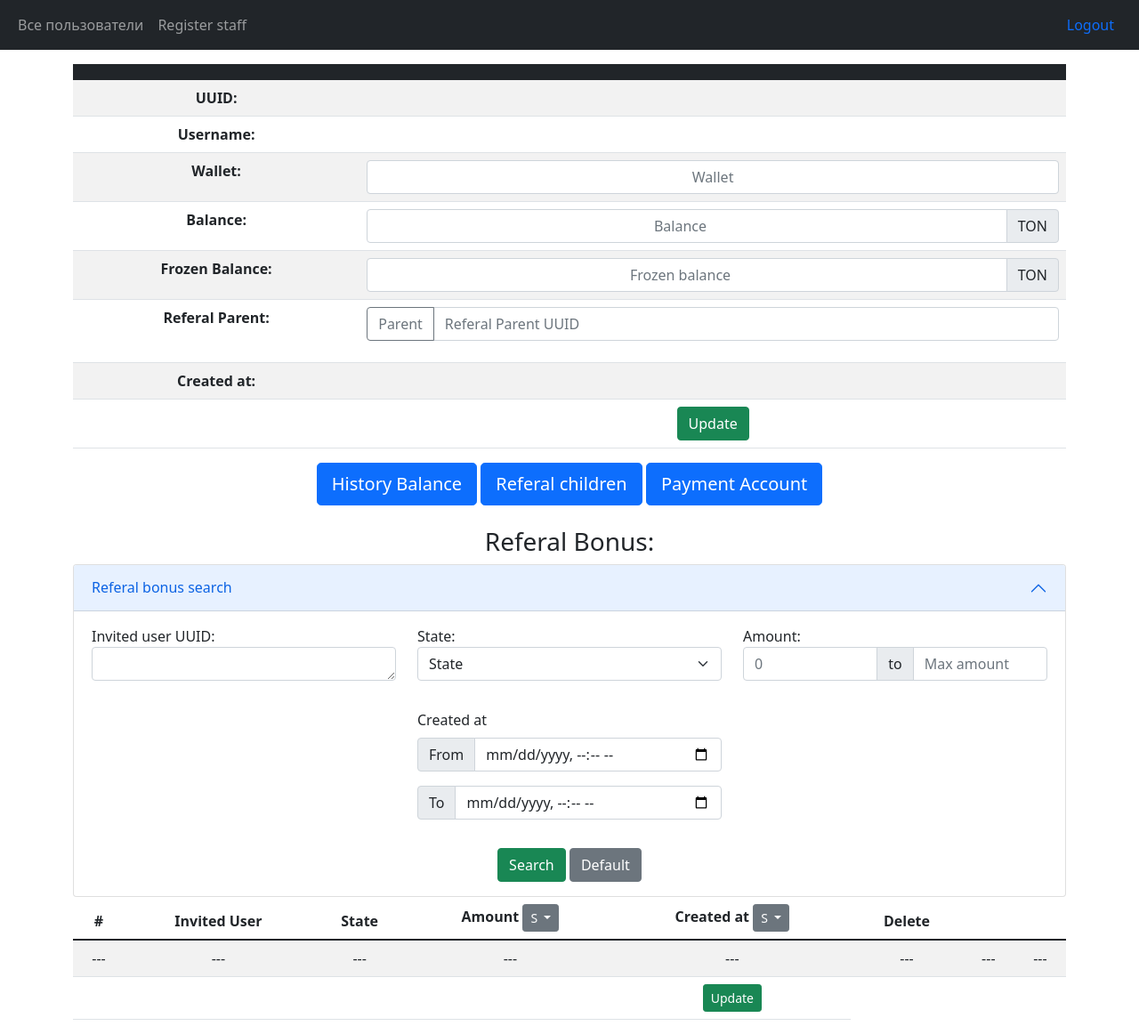
After one commit to Kyle-krn/P2P-TonCoin, a FastAPI app: template templates/user_referal_children.html in a window 1280 px wide. The commit adds this page. Shown: the whole page at 89% size. Run offline with FastAPI, Linux system fonts and the light colour scheme; the template is opened without the code that fills it, so the values that code supplies are empty; parts of the project's set-up code (start-up, migrations or seed data) failed here and were passed over.

Commit message:
User referal

```diff
--- a/main.py
+++ b/main.py
@@ -13,6 +13,7 @@ app.include_router(routes.event_router)
 app.include_router(routes.user_router)
 app.include_router(routes.history_balance_router)
 app.include_router(routes.login_router)
+app.include_router(routes.referal_router)
 
 
 
--- a/routes/__init__.py
+++ b/routes/__init__.py
@@ -2,3 +2,4 @@ from .event_routes import event_router
 from .users_routes import user_router
 from .history_balance_routes import history_balance_router
 from .login_routes import login_router
+from .referal_routes import referal_router
--- a/templates/user_detail.html
+++ b/templates/user_detail.html
@@ -21,7 +21,7 @@
         <td class="text-center"><b>UUID:</b></td>
         <td class="text-center">{{user.uuid}}</td>
       </tr>
-      <form action="/update_user/{{user.uuid}}{{params}}" method="post">
+      <form action="/update_user/{{user.uuid}}{{params | get_urlencode}}" method="post">
       <tr>
         <td class="text-center"><b>Username:</b></td>
         <td class="text-center">{{user.tg_username}}
@@ -57,10 +57,13 @@
         <td class="text-center">
             <div class="input-group mb-3">
                 {% if user.referal_user_id == None %}
-                <a class="btn btn-outline-secondary" href="#" type="button" id="button-addon1" role="button" disabled>Parent</a>
+                <a class="btn btn-outline-secondary" href="#" type="button" id="button-addon1" role="button" disabled>Parent
+                </a>
                 <input name="referal_parent" type="text" class="form-control" placeholder="Referal Parent UUID" aria-label="Example text with button addon" aria-describedby="button-addon1">
                 {% else %}
-                <a class="btn btn-outline-secondary" href="/user/{{user.referal_user_id}}" type="button" id="button-addon1" role="button">Parent</a>
+                <a class="btn btn-outline-secondary" href="/user/{{user.referal_user_id}}" type="button" id="button-addon1" role="button">
+                  {% if user.referal_user.tg_username %} {{ user.referal_user.tg_username }}{% else %}Parent{% endif %}
+                </a>
                 <input name="referal_parent" type="text" class="form-control" placeholder="Referal Parent UUID" aria-label="Example text with button addon" aria-describedby="button-addon1"
                  value="{{user.referal_user_id}}">
                 {% endif %}
@@ -84,7 +87,7 @@
 
 <div class="text-center">
   <a class="btn btn-primary btn-lg" href="/user_history_balance/{{user.uuid}}" role="button">History Balance</a>
-  <a class="btn btn-primary btn-lg" href="#" role="button">Referal children</a>
+  <a class="btn btn-primary btn-lg" href="/user_referal_chidlren/{{user.uuid}}" role="button">Referal children</a>
   <a class="btn btn-primary btn-lg" href="#" role="button">Payment Account</a>
 </div>
 
--- /dev/null
+++ b/templates/user_referal_children.html
@@ -0,0 +1,192 @@
+{% extends "user_detail.html" %}
+{% block user_relation %}
+<br>
+<h3 class="text-center">Referal Bonus:</h3>
+<div class="accordion" id="accordionExample">
+    <div class="accordion-item">
+      <h2 class="accordion-header" id="headingOne">
+        <button class="accordion-button" type="button" data-bs-toggle="collapse" data-bs-target="#collapseOne" aria-expanded="true" aria-controls="collapseOne">
+          Referal bonus search
+        </button>
+      </h2>
+      <div id="collapseOne" class="accordion-collapse collapse show" aria-labelledby="headingOne" data-bs-parent="#accordionExample">
+        <div class="accordion-body">
+          <form action="">
+            <div class="row justify-content-start">
+                <div class="col-md-4 mb-3">
+                    <!-- INPUT INVITED UUID -->
+                    <label for="zip">Invited user UUID:</label>
+                    <div class="input-group mb-3">
+                      <textarea name="invited_user_uuid" class="form-control" id="" cols="15" rows="1">{% if search.invited_user_uuid %}{{search.invited_user_uuid}}{% endif %}</textarea>
+                      <!-- END INPUT HASH -->
+                    </div>
+                </div>
+                <div class="col-md-4 mb-3">
+                    <!-- INPUT STATE -->
+                    <label for="state">State:</label>
+                    <select name="state" class="form-select" aria-label="Default select example">
+                        <option value="" {% if search.state == None %} selected {% endif %}>State</option>
+                        <option value="created" {% if search.state == 'created'%} selected {% endif %}>Created</option>
+                        <option value="done" {% if search.state == 'done'%} selected {% endif %}>Done</option>
+                        <option value="cancelled" {% if search.state == 'cancelled'%} selected {% endif %}>Cancelled</option>
+                    </select>
+                    <!-- END INPUT STATE -->
+                </div>
+                <div class="col-md-4 mb-3">
+                    <label for="zip">Amount:</label>
+                    <div class="input-group mb-3">
+                    <input type="number" name="min_amount" class="form-control" placeholder="0"  aria-label="Min amount" step="any"
+                           {% if search.min_amount %}
+                           value="{{search.min_amount}}"
+                           {% endif %}
+                           >
+                    <span class="input-group-text">to</span>
+                    <input type="number" name="max_amount" class="form-control"
+                    placeholder="Max amount"
+                    aria-label="Max balance" step="any"
+                           {% if search.max_amount %}
+                           value="{{ search.max_amount }}"
+                           {% endif %}
+                           >
+                    </div>
+                </div>
+            </div>
+                <div class="row justify-content-start">
+                    <div class="col-md-4 mb-3"></div>
+                    <div class="col-md-4 mb-3">
+                    <label for="basic-url" class="form-label">Created at</label>
+                    <div class="input-group mb-3">
+                    <span class="input-group-text" id="basic-addon3">From</span>
+                    <input type="datetime-local" name="min_created_at" class="form-control" id="basic-url" aria-describedby="basic-addon3"
+                           value={{search.min_created_at}}>
+                    </div>
+                    <div class="input-group mb-3">
+                    <span class="input-group-text" id="basic-addon3">To</span>
+                    <input type="datetime-local" name="max_created_at" class="form-control" id="basic-url" aria-describedby="basic-addon3"
+                            value={{search.max_created_at}}>
+                </div>
+                </div>
+                <div class="col-md-4 mb-3"></div>
+                <div class="text-center">
+                    <button type="submit" class="btn btn-success">Search</button>
+                    <a class="btn btn-secondary" href="/user_referal_chidlren/{{user.uuid}}" role="button">Default</a>
+                </div>
+                </div>
+
+          </form>
+        </div>
+      </div>
+    </div>
+  </div>
+
+<table class="table table-striped">
+    <thead>
+      <tr class="text-center">
+        <th scope="col">#</th>
+        <th scope="col">Invited User</th>
+        <th scope="col">State</th>
+        <th scope="col">Amount
+            <div class="btn-group">
+                <div class="dropdown">
+                  <button class="btn btn-{% if 'amount' not in order_by and '-amount' not in order_by %}secondary
+                                          {% else %}success
+                                          {% endif %}
+                                 btn-sm dropdown-toggle" type="button" id="dropdownMenuButton1" data-bs-toggle="dropdown" aria-expanded="false">
+                    {% if "amount" in order_by %}⬆️
+                    {% elif "-amount" in order_by %}⬇️
+                    {% else %} S
+                    {% endif %}
+                  </button>
+                  <ul class="dropdown-menu" aria-labelledby="dropdownMenuButton1">
+                    <li><a class="dropdown-item" href="/user_referal_chidlren_sort/{{user.uuid}}/~amount{{ params|get_urlencode }}">S</a></li>
+                    <li><a class="dropdown-item" href="/user_referal_chidlren_sort/{{user.uuid}}/+amount{{ params|get_urlencode }}">⬆️</a></li>
+                    <li><a class="dropdown-item" href="/user_referal_chidlren_sort/{{user.uuid}}/-amount{{ params|get_urlencode }}">⬇️</a></li>
+                  </ul>
+                </div>
+              </div>
+        </th>
+        <th scope="col">Created at
+            <div class="btn-group">
+                <div class="dropdown">
+                  <button class="btn btn-{% if 'created_at' not in order_by and '-created_at' not in order_by %}secondary
+                                          {% else %}success
+                                          {% endif %}
+                                 btn-sm dropdown-toggle" type="button" id="dropdownMenuButton1" data-bs-toggle="dropdown" aria-expanded="false">
+                    {% if "created_at" in order_by %}⬆️
+                    {% elif "-created_at" in order_by %}⬇️
+                    {% else %} S
+                    {% endif %}
+                  </button>
+                  <ul class="dropdown-menu" aria-labelledby="dropdownMenuButton1">
+                    <li><a class="dropdown-item" href="/user_referal_chidlren_sort/{{user.uuid}}/~created_at{{ params|get_urlencode }}">S</a></li>
+                    <li><a class="dropdown-item" href="/user_referal_chidlren_sort/{{user.uuid}}/+created_at{{ params|get_urlencode }}">⬆️</a></li>
+                    <li><a class="dropdown-item" href="/user_referal_chidlren_sort/{{user.uuid}}/-created_at{{ params|get_urlencode }}">⬇️</a></li>
+                  </ul>
+                </div>
+              </div>
+        </th>
+        <th scop="col">Delete</th>
+    </thead>
+    <tbody>
+      <form action="/update_referal_children{{ params|get_urlencode }}" method="post">
+      <input type="hidden" value="{{user.uuid}}" name="user_uuid_hidden">
+       {% for referal_bonus in send_referal %}
+       <tr class="text-center">
+         <input type="hidden" name="referal_uuid" value="{{referal_bonus.uuid}}">
+        <th scope="row">{{loop.index}}</th>
+        <td class="text-center">
+            <div class="input-group mb-3">
+                <a class="btn btn-outline-secondary" href="/user/{{referal_bonus.invited_user.uuid}}" type="button" id="button-addon1" role="button">
+                  {% if referal_bonus.invited_user.tg_username %} {{ referal_bonus.invited_user.tg_username }}{% else %}Children{% endif %}
+                </a>
+                <input name="referal_parent" value="{{referal_bonus.invited_user.uuid}}"
+                       type="text" class="form-control" placeholder="Referal Parent UUID"
+                       aria-label="Example text with button addon" aria-describedby="button-addon1">
+              </div>
+        <td>
+            <select name="state" class="form-select" aria-label="Default select example">
+                <option value="created" {% if referal_bonus.state == "created" %}selected{% endif %}>Created</option>
+                <option value="cancelled" {% if referal_bonus.state == "cancelled" %}selected{% endif %}>Cancelled</option>
+                <option value="done" {% if referal_bonus.state == "done" %}selected{% endif %}>Done</option>
+            </select>
+
+        </td>
+        <td>
+            <input name="amount" type="number" class="form-control text-center" placeholder="Amount"
+        value="{{referal_bonus.amount}}" aria-label="Amount" step="any" required>
+        </td>
+        <td>{{referal_bonus.created_at | format_date }}</td>
+        <td>
+          <select name="delete" class="form-select" aria-label="Default select example">
+            <option value="False" selected>No</option>
+            <option value="True">Yes</option>
+
+        </select>
+
+      </td>
+       </tr>
+       {% else %}
+    <tr>
+        <td class="text-center">---</td>
+        <td class="text-center">---</td>
+        <td class="text-center">---</td>
+        <td class="text-center">---</td>
+        <td class="text-center">---</td>
+        <td class="text-center">---</td>
+        <td class="text-center">---</td>
+        <td class="text-center">---</td>
+    </tr>
+       {% endfor %}
+       <tr>
+        <td></td>
+        <td></td>
+        <td></td>
+        <td></td>
+        <td class="text-center"><button type="submit" class="btn btn-success btn-sm">Update</button></td>
+        </form>
+    </tr>
+    </tbody>
+</table>
+<!--END REFERAL BONUS -->
+
+{% endblock %}
```
Also changed, not shown: routes/history_balance_routes.py (+1 -8 lines), routes/referal_routes.py (added, +161 -0 lines), routes/users_routes.py (+99 -15 lines), templates/test.html (+0 -35 lines).
